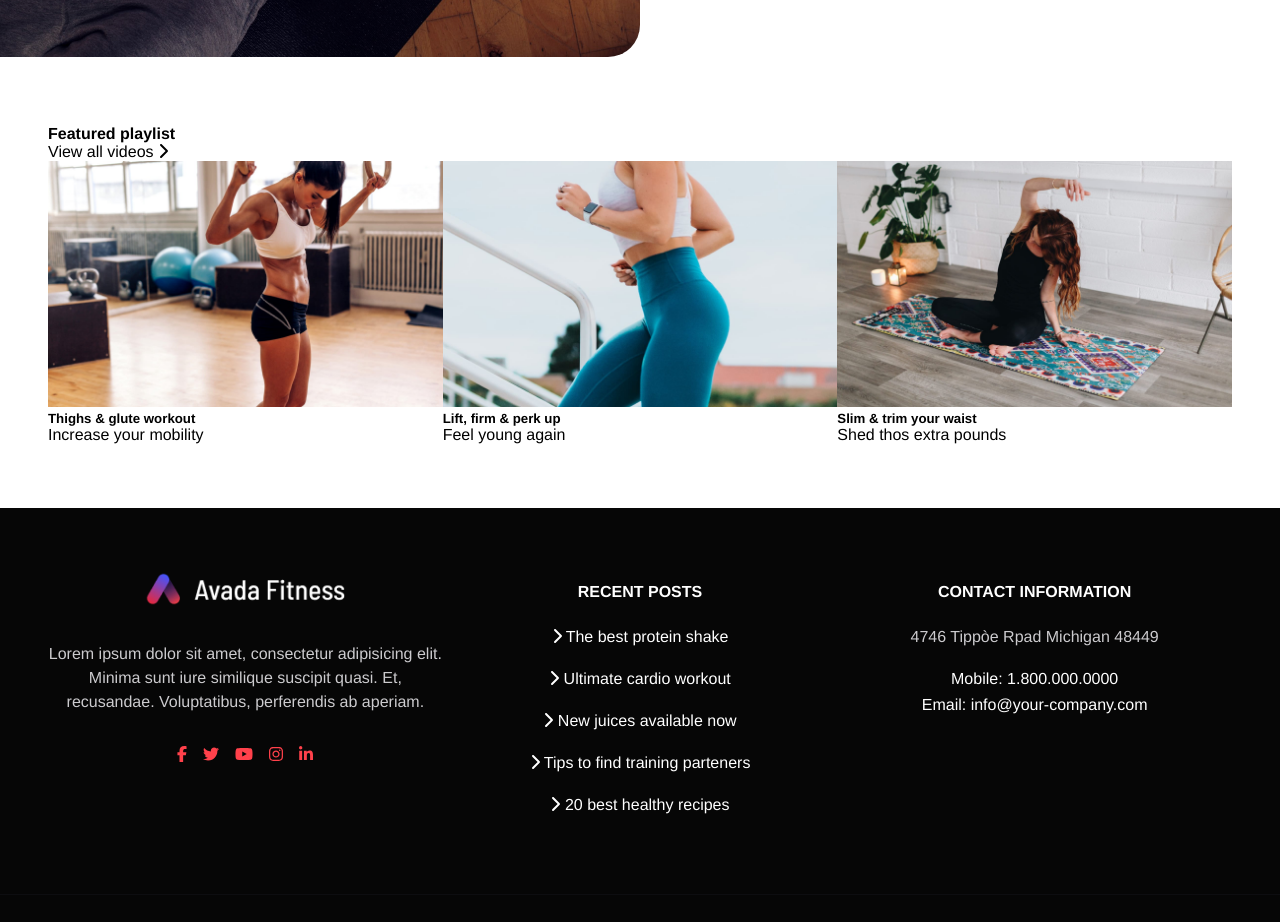
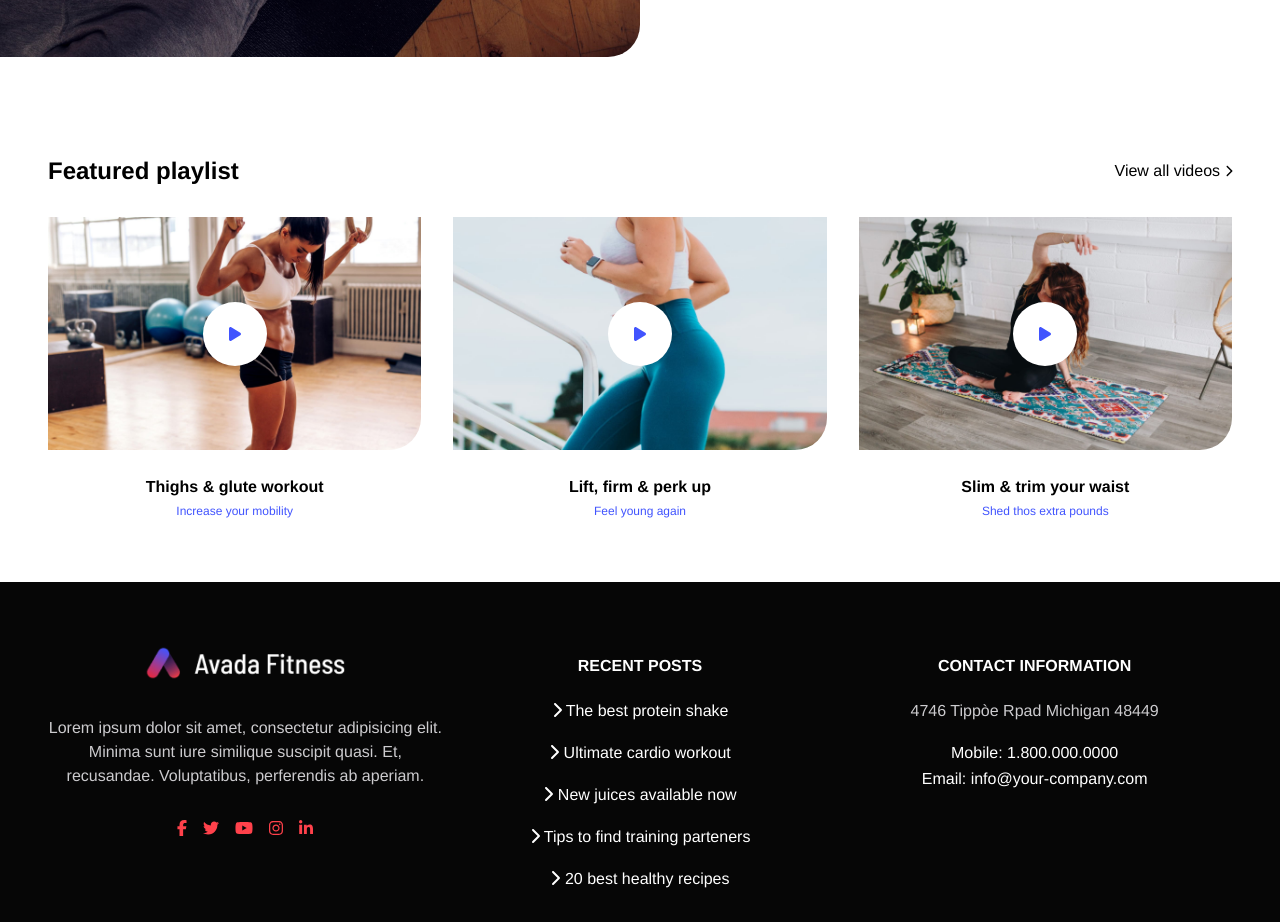
Before and after one commit to MirkOrlando/proj-html-vuejs, a Vue app: page / in a window 1280 px wide. Shown: the part 1980-2902 px from the top of the page. Built offline with nearby package versions, Linux system fonts and the light colour scheme.

Commit message:
fix css .videos .featured-playlist

```diff
--- a/src/App.vue
+++ b/src/App.vue
@@ -115,16 +115,23 @@
           <div class="container">
             <div class="top">
               <h4>Featured playlist</h4>
-              <p>
+              <div class="all">
                 View all videos
                 <font-awesome-icon icon="fa-solid fa-chevron-right" />
-              </p>
+              </div>
             </div>
-            <div class="row">
+            <div class="row g-2">
               <div class="col-4" v-for="(video, index) in videos" :key="index">
-                <img :src="video.src" alt="" />
-                <h5>{{ video.title }}</h5>
-                <p>{{ video.text }}</p>
+                <div class="card">
+                  <div class="card-video p-relative">
+                    <img :src="video.src" alt="" />
+                    <PlayButton />
+                  </div>
+                </div>
+                <div class="card-details">
+                  <h5>{{ video.title }}</h5>
+                  <p class="card-text">{{ video.text }}</p>
+                </div>
               </div>
             </div>
           </div>
@@ -360,5 +367,37 @@ export default {
       margin-top: 3rem;
     }
   }
+  .featured-playlist {
+    .top {
+      display: flex;
+      align-items: center;
+      justify-content: space-between;
+      padding: 2rem 0;
+      h4 {
+        font-size: 1.5rem;
+      }
+      .all .fa-chevron-right {
+        font-size: 0.75rem;
+      }
+    }
+    .card {
+      .card-video,
+      img {
+        border-bottom-right-radius: 2rem;
+      }
+    }
+    .card-details {
+      text-align: center;
+      margin-top: 1.5rem;
+      h5 {
+        font-size: 1rem;
+        margin: 0.5rem 0;
+      }
+      .card-text {
+        color: $primaryColor;
+        font-size: 0.75rem;
+      }
+    }
+  }
 }
 </style>
```
